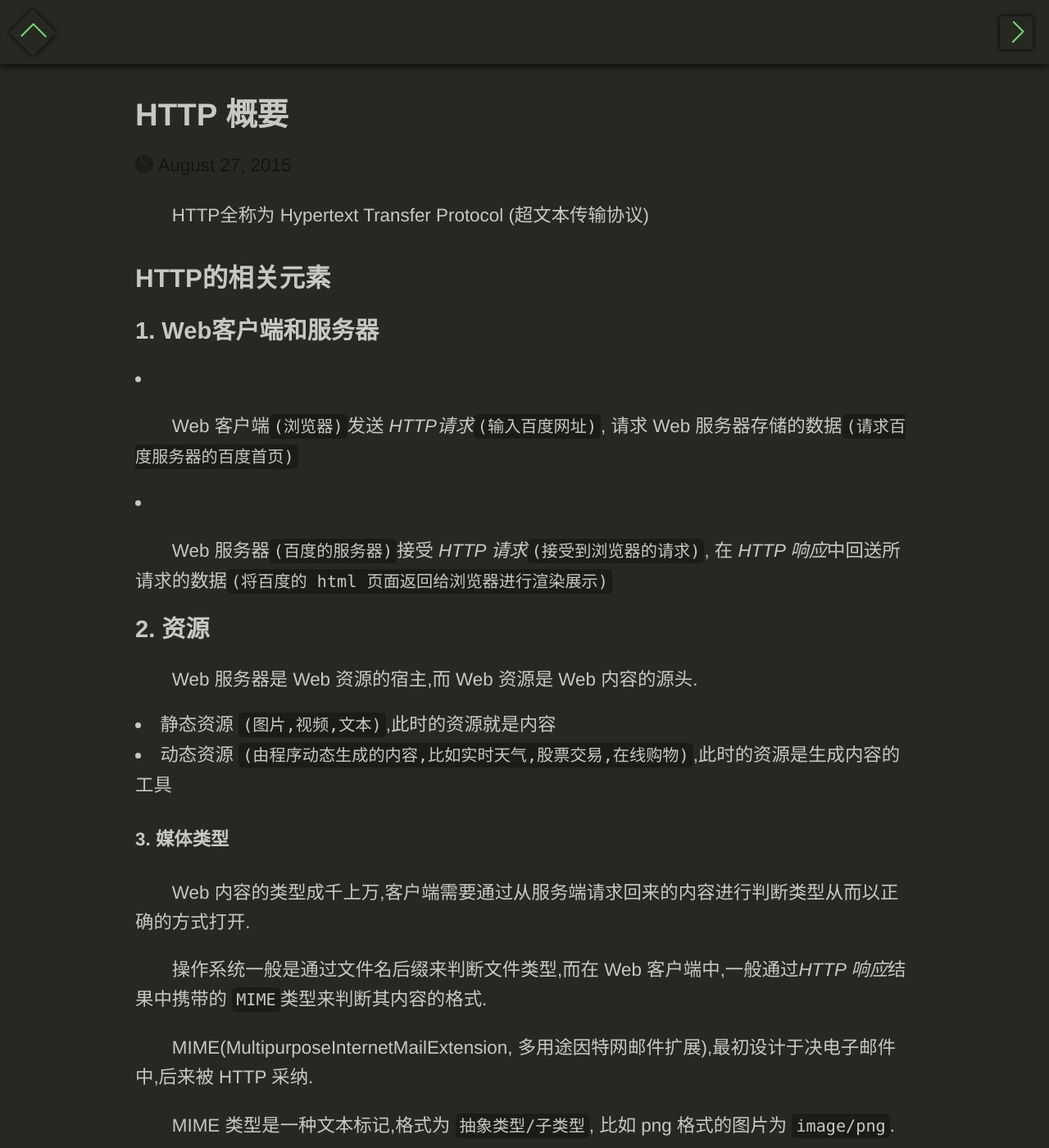
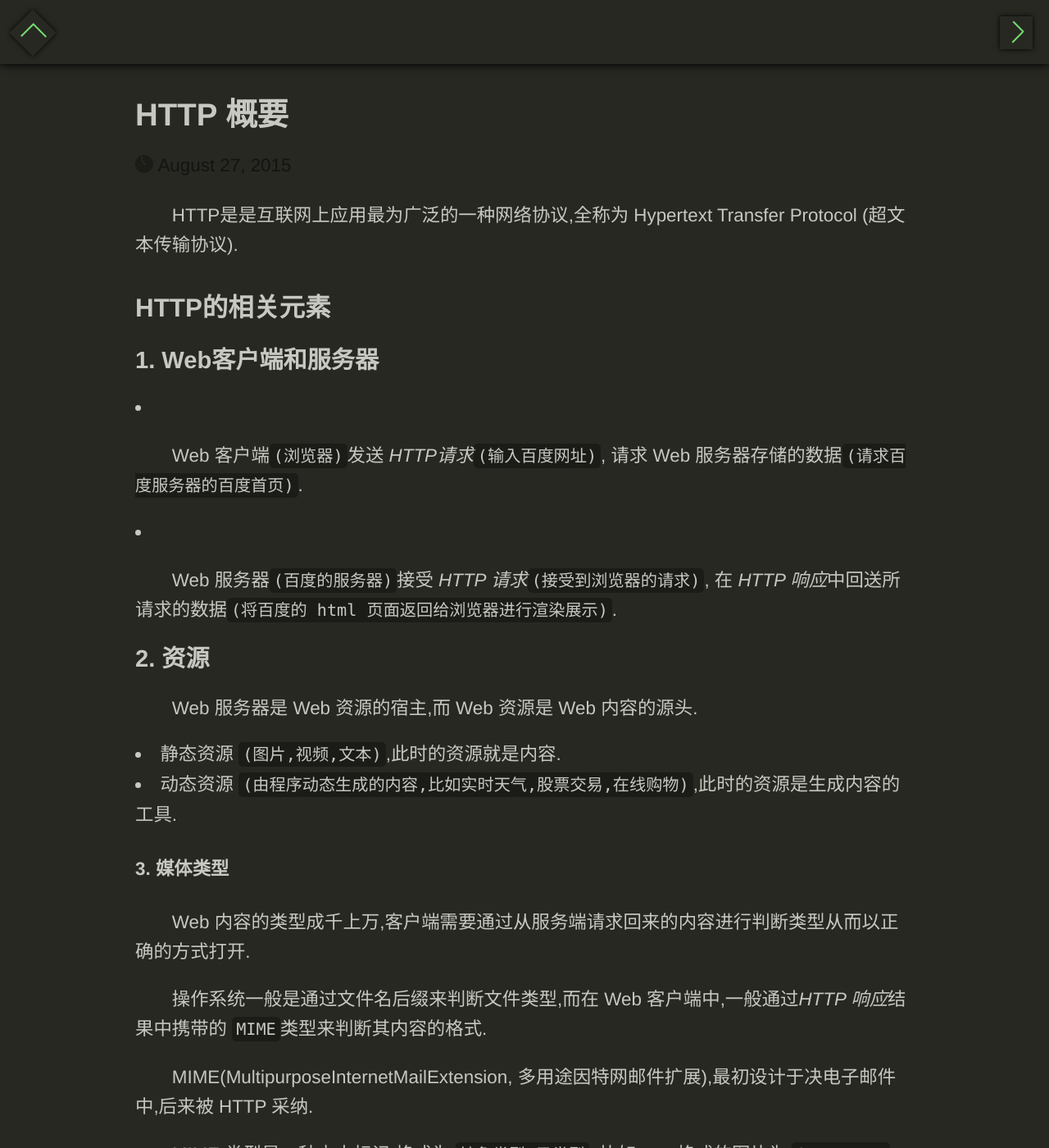
Before and after one commit to nolanlee/nolanlee.github.io, a Jekyll site: the page built from _posts/2015-8-27-http-summary.md, in a window 1280 px wide and 1400 px high. Shown: the whole window at 82% size. Built offline with Jekyll 4.4.1, drawn with Linux system fonts in a browser that asks for light colours; Markdown is read by kramdown in place of the engine named in the settings; comment, search, counter and statistics services are not loaded.

Commit message:
Update 2015-8-27-http-summary.md

```diff
--- a/_posts/2015-8-27-http-summary.md
+++ b/_posts/2015-8-27-http-summary.md
@@ -3,23 +3,22 @@ layout: article_layout
 title: HTTP 概要
 isCate: false
 ---
-
-HTTP全称为 Hypertext Transfer Protocol (超文本传输协议)
+HTTP是是互联网上应用最为广泛的一种网络协议,全称为 Hypertext Transfer Protocol (超文本传输协议).
 
 ## HTTP的相关元素
 
 ### 1. Web客户端和服务器
 
-* Web 客户端`(浏览器)`发送 *HTTP请求*`(输入百度网址)`, 请求 Web 服务器存储的数据`(请求百度服务器的百度首页)`
+* Web 客户端`(浏览器)`发送 *HTTP请求*`(输入百度网址)`, 请求 Web 服务器存储的数据`(请求百度服务器的百度首页)`.
 
-* Web 服务器`(百度的服务器)`接受 *HTTP 请求*`(接受到浏览器的请求)`, 在 *HTTP 响应*中回送所请求的数据`(将百度的 html 页面返回给浏览器进行渲染展示)`
+* Web 服务器`(百度的服务器)`接受 *HTTP 请求*`(接受到浏览器的请求)`, 在 *HTTP 响应*中回送所请求的数据`(将百度的 html 页面返回给浏览器进行渲染展示)`.
 
 ### 2. 资源
 
 Web 服务器是 Web 资源的宿主,而 Web 资源是 Web 内容的源头.
 
-* 静态资源 `(图片,视频,文本)`,此时的资源就是内容
-* 动态资源 `(由程序动态生成的内容,比如实时天气,股票交易,在线购物)`,此时的资源是生成内容的工具
+* 静态资源 `(图片,视频,文本)`,此时的资源就是内容.
+* 动态资源 `(由程序动态生成的内容,比如实时天气,股票交易,在线购物)`,此时的资源是生成内容的工具.
 <!--more-->
 
 #### 3. 媒体类型
@@ -41,11 +40,11 @@ Web 资源会在服务器中暴露自己的名字从而让客户端可以访问
 
 `URL(统一资源定位符)`是 URI 最常见的形式.它描述了 Web 资源的位置.
 
-URL 由网络协议,服务器地址和资源地址组成, 比如 `http://(协议)www.baidu.com(服务器地址)/example.png(资源地址)`
+URL 由网络协议,服务器地址和资源地址组成, 比如 `http://(协议)www.baidu.com(服务器地址)/example.png(资源地址)`.
 
 ##### URN
 
-`URN(统一资源名)`指用名称作为唯一标识. 如 `urn:internet:china:tiananmen`
+`URN(统一资源名)`指用名称作为唯一标识. 如 `urn:internet:china:tiananmen`.
 
 由于缺乏一个支撑架构解析资源的位置,URN 仍处于试验阶段,还未大范围使用.
 
```
Also changed, not shown: other parts of _posts/2015-8-27-http-summary.md (+1 -1 lines).
